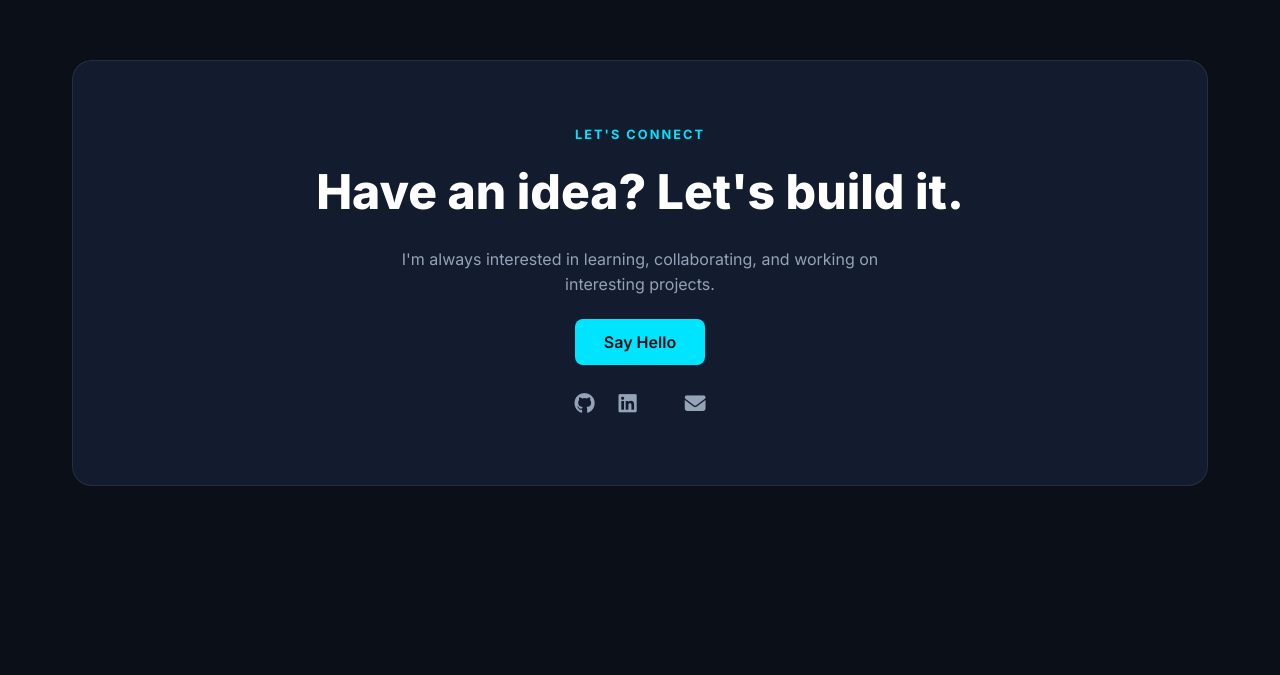
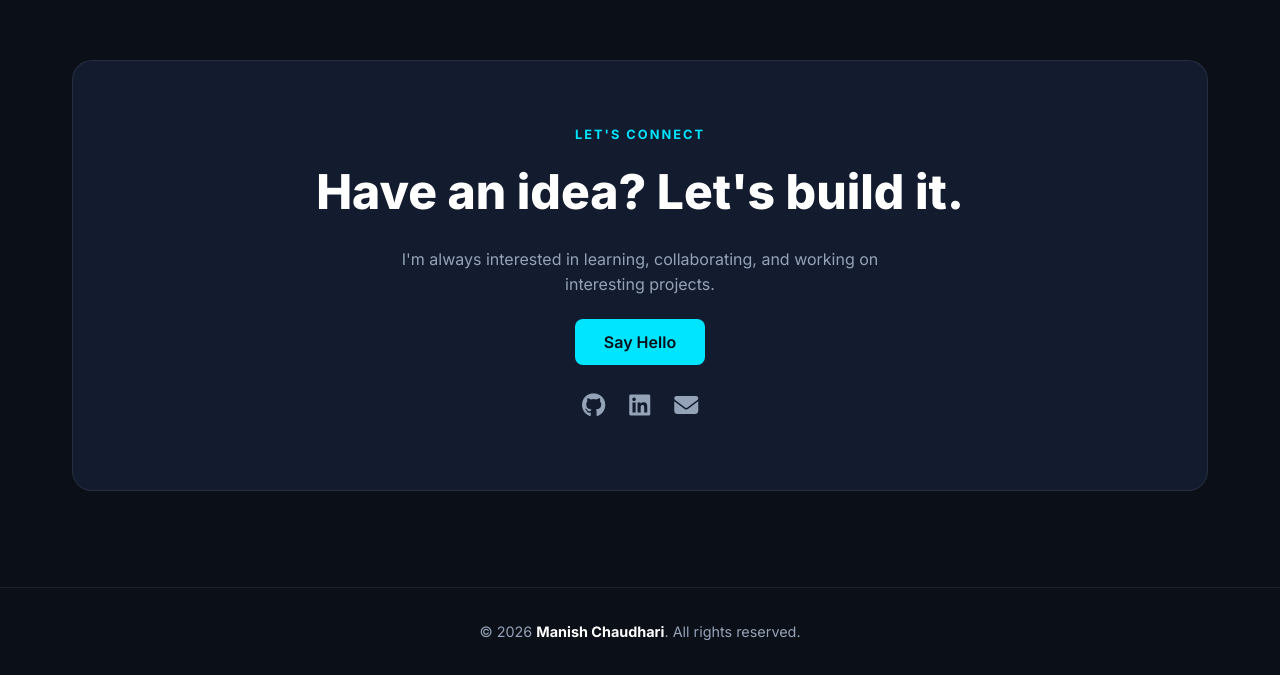
Before and after one commit to manishchaudhari-stack/Portfolio, a plain HTML site: page index.html in a window 1280 px wide. Shown: the part 3077-3752 px from the top of the page. Before the commit the page ends 3659 px from the top, so only its background shows below. Drawn offline with Linux system fonts and the light colour scheme.

Commit message:
Update index.html

```diff
--- a/index.html
+++ b/index.html
@@ -3,7 +3,7 @@
 <head>
     <meta charset="UTF-8">
     <meta name="viewport" content="width=device-width, initial-scale=1.0">
-    <title>Manish | Developer & Tech Enthusiast</title>
+    <title>Manish Chaudhari | Developer & Tech Enthusiast</title>
     <!-- Google Font & FontAwesome Icons -->
     <link href="https://fonts.googleapis.com/css2?family=Inter:wght@300;400;500;600;700;800&display=swap" rel="stylesheet">
     <link rel="stylesheet" href="https://cdnjs.cloudflare.com/ajax/libs/font-awesome/6.4.0/css/all.min.css">
@@ -430,13 +430,27 @@
 
         .social-links a {
             color: var(--text-muted);
-            font-size: 1.3rem;
+            font-size: 1.5rem;
             text-decoration: none;
-            transition: color 0.3s;
+            transition: color 0.3s, transform 0.2s;
         }
 
         .social-links a:hover {
             color: var(--accent-blue);
+            transform: translateY(-3px);
+        }
+
+        /* Footer Style */
+        footer {
+            text-align: center;
+            padding: 2rem 1rem;
+            border-top: 1px solid var(--border-color);
+            color: var(--text-muted);
+            font-size: 0.9rem;
+        }
+
+        footer strong {
+            color: var(--text-color);
         }
 
         /* Responsive Design */
@@ -653,15 +667,29 @@
             <div class="section-label" style="text-align: center;">Let's Connect</div>
             <h2>Have an idea? Let's build it.</h2>
             <p>I'm always interested in learning, collaborating, and working on interesting projects.</p>
-            <a href="mailto:manish@example.com" class="btn btn-primary">Say Hello</a>
+
+            <!-- Mailto Button -->
+            <a href="mailto:manishchaudhari.workspace@gmail.com" class="btn btn-primary">Say Hello</a>
+
+            <!-- Social Icons -->
             <div class="social-links">
-                <a href="#"><i class="fa-brands fa-github"></i></a>
-                <a href="#"><i class="fa-brands fa-linkedin"></i></a>
-                <a href="#"><i class="fa-brands fa-x-twitter"></i></a>
-                <a href="#"><i class="fa-solid fa-envelope"></i></a>
+                <a href="https://github.com/manishchaudhari-stack" target="_blank" rel="noopener noreferrer" title="GitHub">
+                    <i class="fa-brands fa-github"></i>
+                </a>
+                <a href="https://www.linkedin.com/in/manish-chaudhari-30852a426/" target="_blank" rel="noopener noreferrer" title="LinkedIn">
+                    <i class="fa-brands fa-linkedin"></i>
+                </a>
+                <a href="mailto:manishchaudhari.workspace@gmail.com" title="Email">
+                    <i class="fa-solid fa-envelope"></i>
+                </a>
             </div>
         </div>
     </section>
+
+    <!-- Footer at Very End -->
+    <footer>
+        <p>&copy; 2026 <strong>Manish Chaudhari</strong>. All rights reserved.</p>
+    </footer>
 
     <!-- JavaScript -->
     <script>
@@ -694,5 +722,6 @@
 
         skillBars.forEach(bar => observer.observe(bar));
     </script>
+
 </body>
 </html>
```
